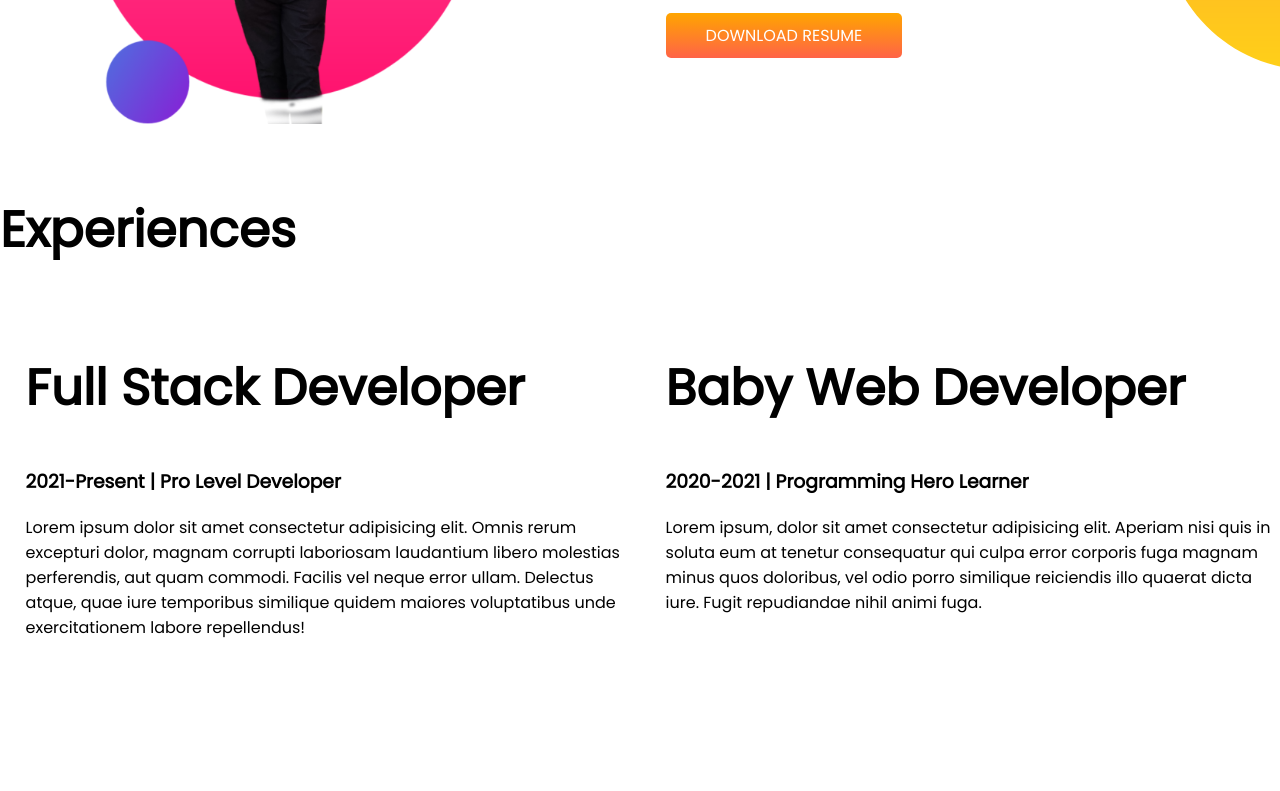
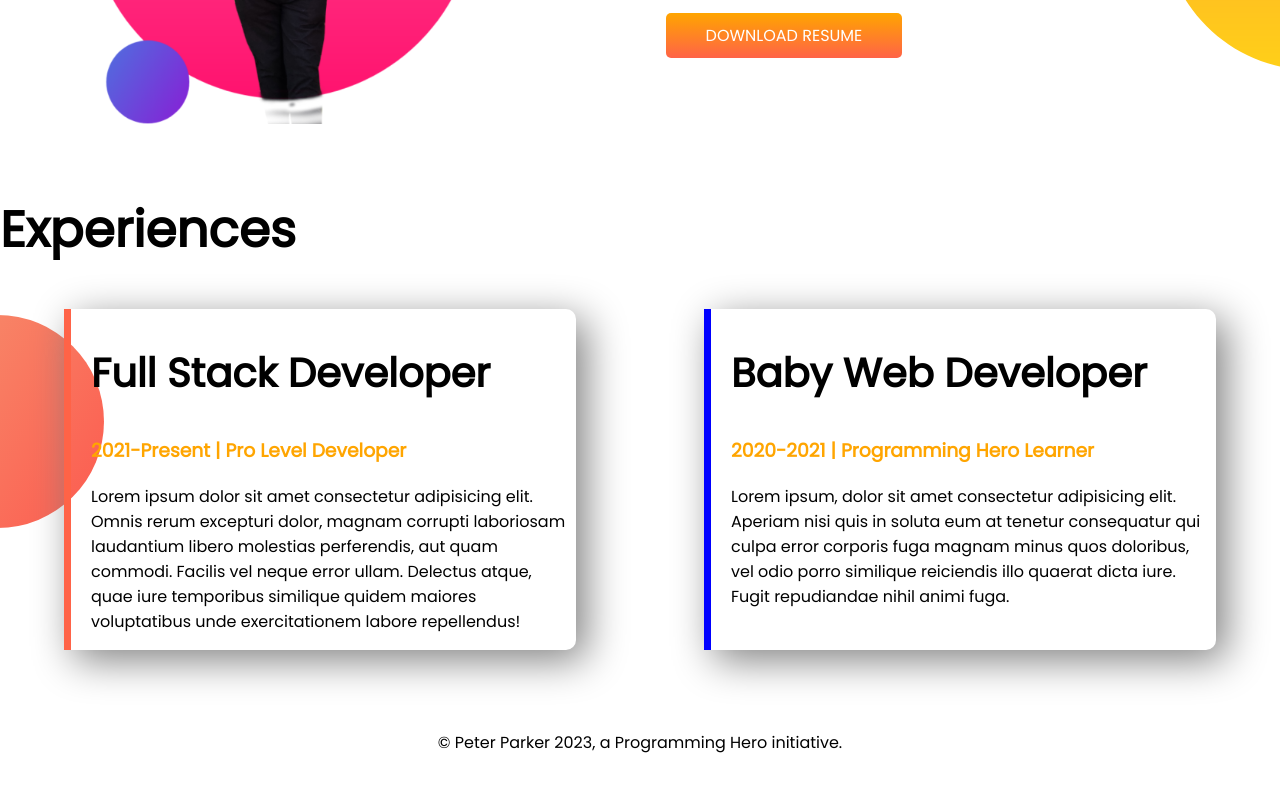
Before and after one commit to SojibRoy/developer-portfolio, a plain HTML site: page index.html in a window 1280 px wide. Shown: the part 967-1758 px from the top of the page. Before the commit the page ends 1623 px from the top, so only its background shows below. Drawn offline with Linux system fonts and the light colour scheme.

Commit message:
final addintion

```diff
--- a/index.html
+++ b/index.html
@@ -65,9 +65,9 @@
     <section id="experience-area">
       <h1>Experiences</h1>
       <div class="flexible-container">
-        <div class="half-width">
-          <h1>Full Stack Developer</h1>
-          <h3>2021-Present | Pro Level Developer</h3>
+        <div class="experience-item orange-border">
+          <h2>Full Stack Developer</h2>
+          <h3 class="orange-color">2021-Present | Pro Level Developer</h3>
           <p>
             Lorem ipsum dolor sit amet consectetur adipisicing elit. Omnis rerum
             excepturi dolor, magnam corrupti laboriosam laudantium libero
@@ -76,9 +76,9 @@
             voluptatibus unde exercitationem labore repellendus!
           </p>
         </div>
-        <div class="half-width">
-          <h1>Baby Web Developer</h1>
-          <h3>2020-2021 | Programming Hero Learner</h3>
+        <div class="experience-item">
+          <h2>Baby Web Developer</h2>
+          <h3 class="orange-color">2020-2021 | Programming Hero Learner</h3>
           <p>
             Lorem ipsum, dolor sit amet consectetur adipisicing elit. Aperiam
             nisi quis in soluta eum at tenetur consequatur qui culpa error
@@ -90,4 +90,7 @@
       </div>
     </section>
   </body>
+  <footer>
+    <p>© Peter Parker 2023, a Programming Hero initiative.</p>
+  </footer>
 </html>
--- a/style.css
+++ b/style.css
@@ -6,6 +6,10 @@ body {
 
 h1 {
   font-size: 50px;
+}
+
+h2 {
+  font-size: 40px;
 }
 
 .orange-color {
@@ -23,6 +27,7 @@ h1 {
 
 .flexible-container {
   display: flex;
+  /* margin: 150px; */
 }
 
 .half-width {
@@ -45,3 +50,28 @@ h1 {
   background-repeat: no-repeat;
   background-position: right;
 }
+
+.experience-item {
+  box-shadow: 10px 10px 40px gray;
+  width: 40%;
+  margin-left: 5%;
+  margin-right: 5%;
+  padding-left: 20px;
+  border-radius: 0px 10px 10px 0px;
+  border-left: 7px solid blue;
+}
+
+.orange-border {
+  border-left: 7px solid tomato;
+}
+
+#experience-area {
+  background-image: url(images/exp-bg.png);
+  background-repeat: no-repeat;
+  background-position: left;
+}
+
+footer p {
+  text-align: center;
+  margin: 80px;
+}
```
